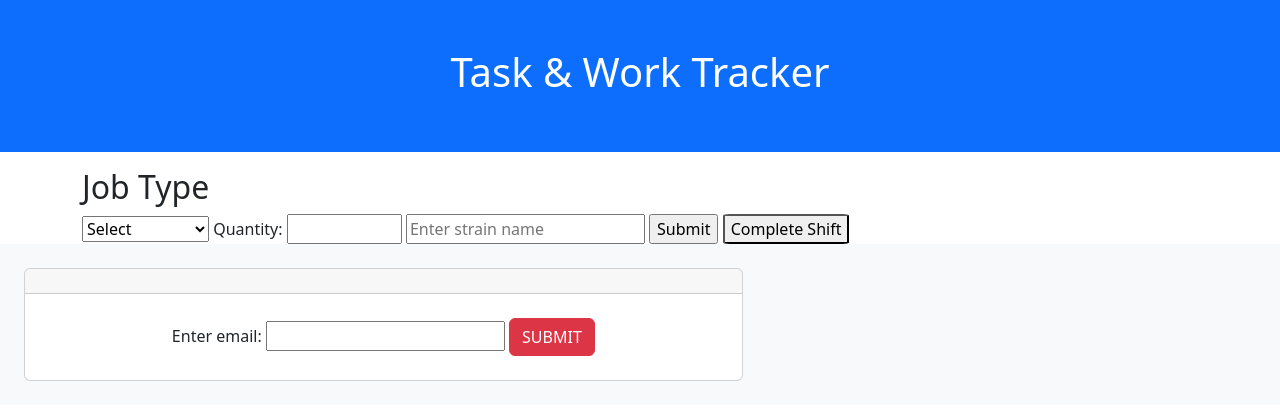
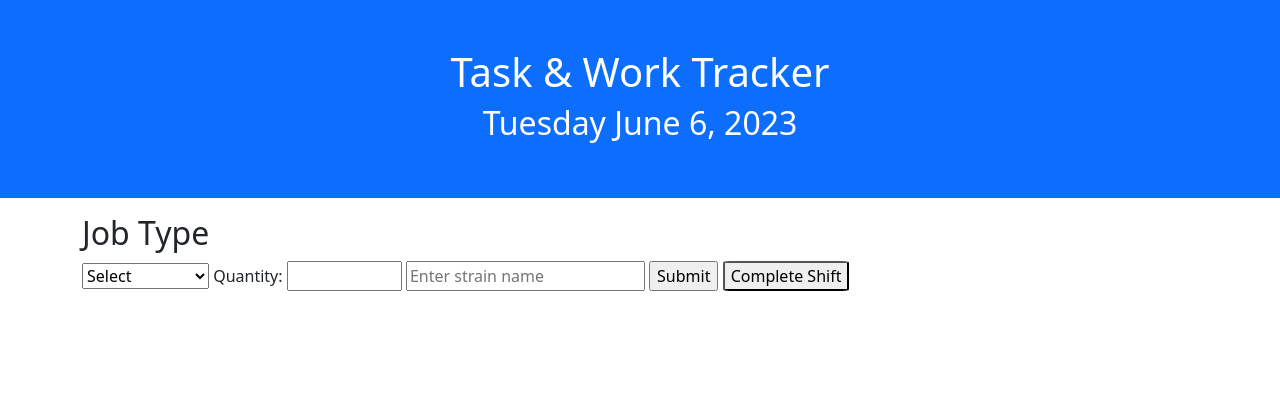
Before and after one commit to EthanGill1988/HCproject, a plain HTML site: page index.html in a window 1280 px wide. Drawn offline with nearby package versions, Linux system fonts and the light colour scheme.

Commit message:
reconfigured to MVP specs

```diff
--- a/index.html
+++ b/index.html
@@ -11,6 +11,7 @@
   <body class="min-100-vh flex-column">
     <header class="p-5 text-center text-white bg-primary">
       <h1>Task & Work Tracker</h1>
+      <h2 class="header">Date/Time</h2>
     </header>
     <div class="container mt-3">
         <h2>Job Type</h2>
@@ -33,23 +34,9 @@
             <input type="submit" id="submit">
             <button id="completionButton">Complete Shift</button>
               </div>
-    <main class="flex-row justify-center align-center col-auto p-4 bg-light">
-      <section class="card card-rounded col-7 bg-white">
-        <header class="card-header text-center">
-          <h2 class="text-white">
-
-          </h2>
-        </header>
-        <div class="text-center p-4">
-         <label for="email">Enter email:</label>
-            <input type="email" id="email" name="email">
-          <button class="btn btn-danger" id="fetch-button">
-            SUBMIT
-          </button>
-        </div>
-        <div class="flex-column" id="users"></div>
       </section>
     </main>
+    <script src="https://cdn.jsdelivr.net/npm/dayjs@1.10.7/dayjs.min.js"></script>
     <script src="script.js"></script>
   </body>
 </html>
--- a/script.js
+++ b/script.js
@@ -1,5 +1,9 @@
 
 var selectElement = document.getElementById('mySelect');
+var today = dayjs();
+$('.header').text(today.format('MMM D, YYYY'));
+var dayWeek = today.format('dddd MMMM D, YYYY');
+$('.header').text(dayWeek);
 
 var pointMapping = {
     "HC DLR": 4,
@@ -47,12 +51,14 @@ submitButton.addEventListener('click', function() {
 var completionButton = document.getElementById('completionButton');
 
 completionButton.addEventListener('click', function() {
-    var message = 'Jobs Completed:\n';
+    var message = 'Job Completed:\n';
+
 
     for (var i = 0; i < loggedValues.length; i++) {
         var loggedValue = loggedValues[i];
         message +=
-        'Name: ' + loggedValue.name +
+        'Date/Time: ' + dayjs().format('MMM D, YYYY, hh:mm:ss a') +
+        '\nName: ' + loggedValue.name +
         '\nProduct Type: ' + loggedValue.option +
         '\nQuantity: ' + loggedValue.quantity +
         '\nTotal Points: ' + loggedValue.totalPoints +
```
Also changed, not shown: styles.css (line endings or trailing spaces).
